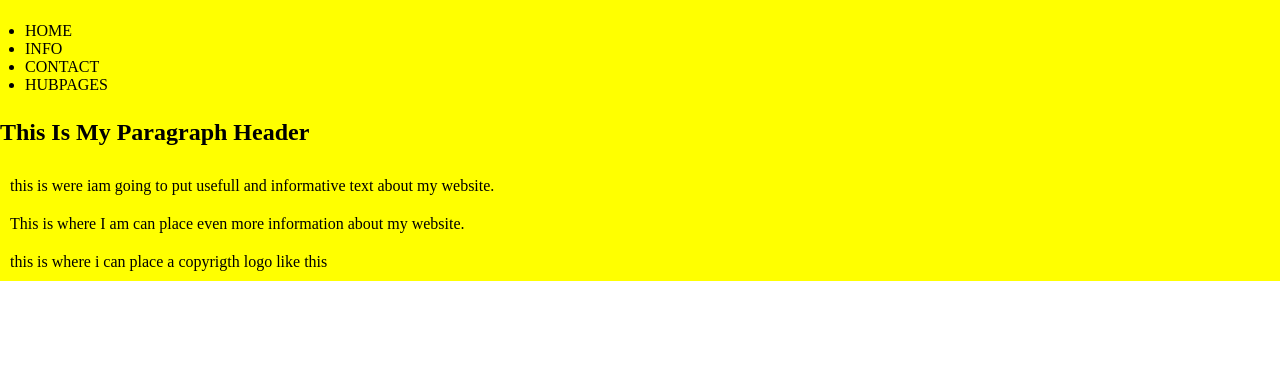
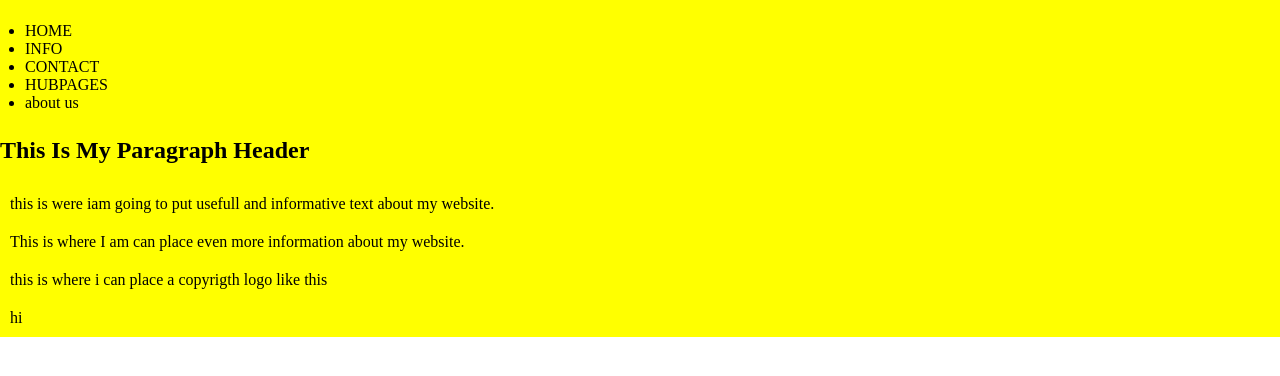
Before and after one commit to arfat474/Third-task, a plain HTML site: page banner.html in a window 1280 px wide. Shown: the part 200-576 px from the top of the page. Drawn offline with Linux system fonts and the light colour scheme.

Commit message:
add p tag

```diff
--- a/banner.html
+++ b/banner.html
@@ -22,11 +22,13 @@
         <LI>INFO</LI>
         <li>CONTACT</li>
         <li>HUBPAGES</li>
+        <li>about us</li>
     </ul>
         <h2>This Is My Paragraph Header</h2>
         <p>this is were iam going to put usefull and informative text about my website.</p>
         <p>This is where I am can place even more information about my website.</p>
         <p>this is where i can place a copyrigth logo like this</p>
+        <p>hi</p>
 </div>
 </body>
 </html>
```
